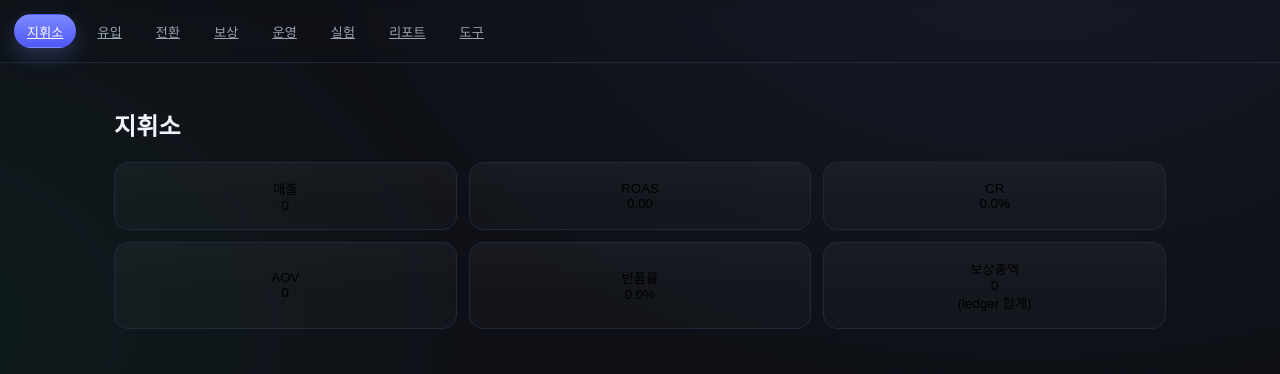
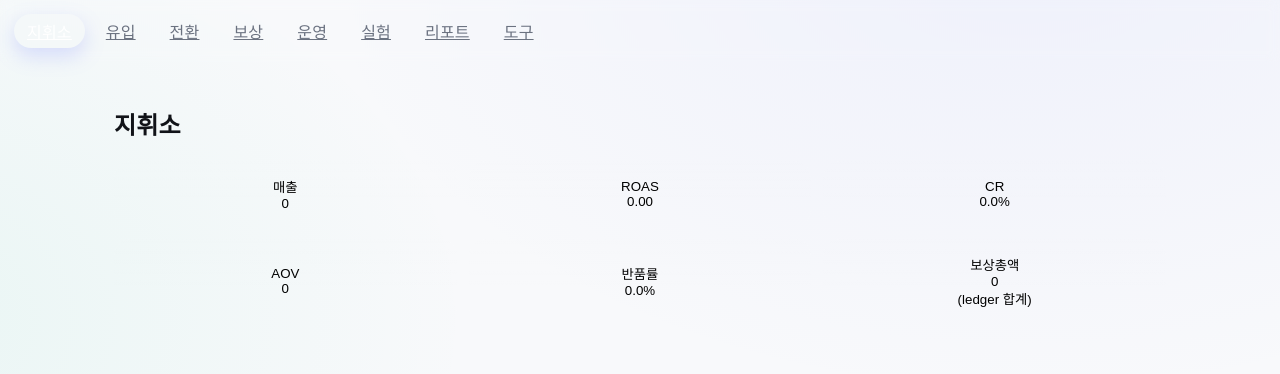
Before and after one commit to sht27363838-glitch/zp-v3.0, a Next.js app: page / in a window 1280 px wide. Shown: the top 374 px of the page. Built offline with nearby package versions, Linux system fonts and the light colour scheme.

Commit message:
Update tokens.css

```diff
--- a/app/_styles/tokens.css
+++ b/app/_styles/tokens.css
@@ -1,62 +1,41 @@
-/* app/_styles/tokens.css */
-/* Design Tokens (v3.4) */
 :root{
-  /* 색 */
   --bg: #0b0c10;
-  --panel: #11131a;
-  --panel-2: #151826;
-  --text: #e7ebf3;
-  --muted: #9aa3b2;
+  --panel: #121318;
+  --text: #e6e8eb;
+  --muted: #9aa3ad;
+  --primary: #7aa2ff;
+  --primary-ink: #0b1020;
+  --accent: #4fe3c1;
+  --warn: #ffb020;
+  --danger: #ff5d5d;
+  --ring: 0 0 0 3px rgba(122,162,255,.35);
 
-  --primary: #7c89ff;
-  --primary-600:#6772ff;
-  --primary-700:#4f58f7;
-
-  --success:#1ec995;
-  --warn:#f5c04e;
-  --danger:#ff6b6b;
-
-  /* 선/그림자 */
-  --line:#222637;
-  --shadow: 0 10px 30px rgba(0,0,0,.35), inset 0 1px 0 rgba(255,255,255,.04);
-
-  /* 반경/간격 */
-  --radius: 14px;
-  --radius-lg: 20px;
-  --gap-1: 6px;
-  --gap: 10px;
-  --gap-2: 16px;
-  --gap-3: 24px;
-
-  /* 폰트/크기 */
-  --font: ui-sans-serif, system-ui, -apple-system, "Segoe UI", Roboto, "Noto Sans", "Apple SD Gothic Neo", "Malgun Gothic", "맑은 고딕", sans-serif;
-  --fs-12: 12px;
-  --fs-13: 13px;
-  --fs-14: 14px;
-  --fs-16: 16px;
-  --fs-18: 18px;
-  --fs-24: 24px;
-
-  /* 버튼 밀도/높이 */
-  --btn-h: 38px;
-  --btn-pad: 0 14px;
-
-  /* 테이블 */
-  --row-h: 40px;
-  --table-pad: 10px 12px;
-
-  /* 상태 */
-  --focus: 0 0 0 3px rgba(124,137,255,.35);
-  --loading: 0.5;
+  --radius: 16px;
+  --shadow: 0 8px 24px rgba(0,0,0,.35);
+  --gap: 12px;
+  --pad: 12px;
+  --loading: .55;
 }
 
-/* 자동 다크(이미 다크 톤이지만, 명암 미세 조정) */
+/* 시스템 라이트 모드 자동 대응 */
 @media (prefers-color-scheme: light){
   :root{
-    --bg: #0e1016;
-    --panel: #11131a;
-    --panel-2: #161927;
-    --text: #f0f3fa;
-    --line:#22283a;
+    --bg: #f8f9fb;
+    --panel: #ffffff;
+    --text: #111318;
+    --muted: #6b7280;
+    --primary: #345bff;
+    --primary-ink: #eef1ff;
+    --accent: #2cc4aa;
+    --warn: #a66b00;
+    --danger: #d92d2d;
+    --shadow: 0 8px 24px rgba(0,0,0,.08);
   }
 }
+
+/* 밀도 옵션 (원하실 때 body에 data-density="compact" 추가) */
+:root[data-density="compact"]{
+  --radius: 12px;
+  --gap: 8px;
+  --pad: 8px;
+}
```
